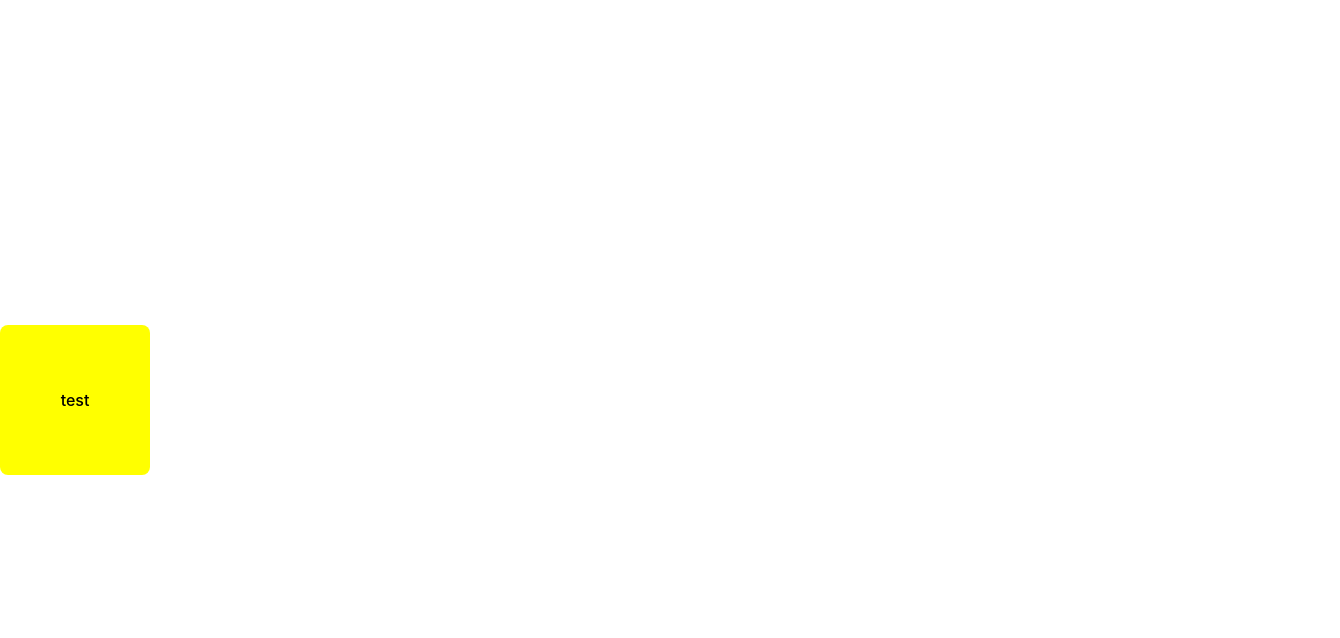
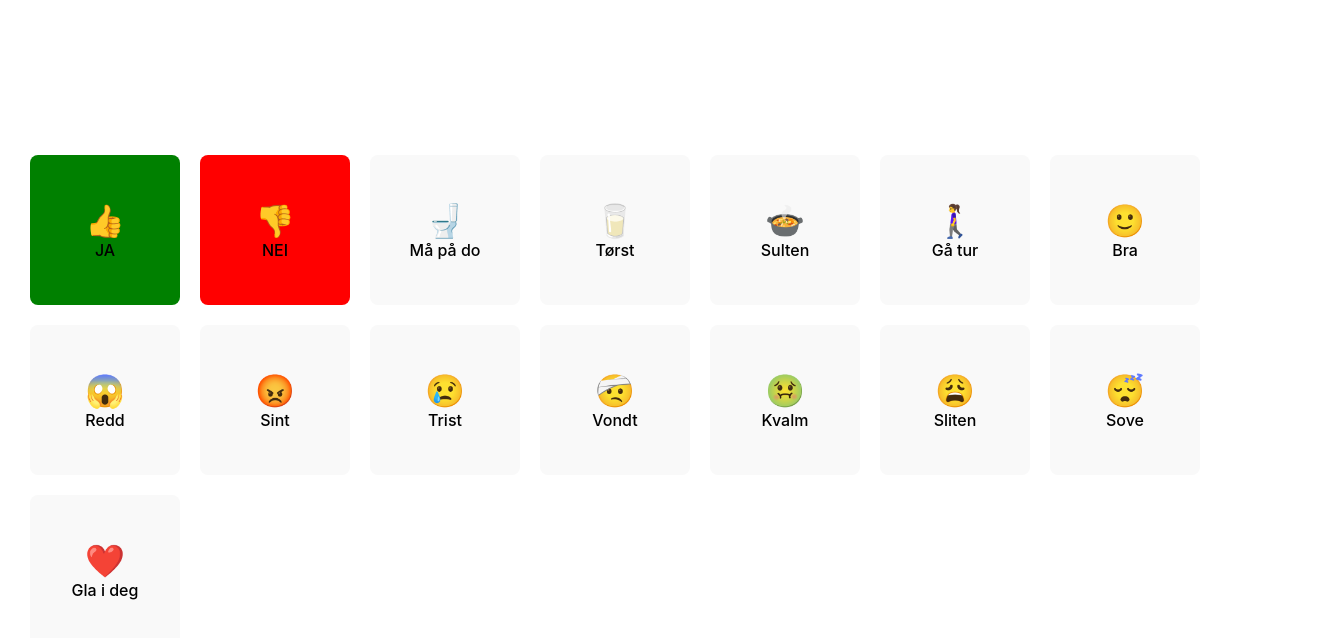
Before and after one commit to zweistein83/speechboard, a React (Vite) app: page / in a window 1280 px wide. Shown: the top 638 px of the page, 1340 px wide, since content can reach past the window. Built offline with nearby package versions, Linux system fonts and the light colour scheme.

Commit message:
buttons working

```diff
--- a/src/App.jsx
+++ b/src/App.jsx
@@ -5,15 +5,34 @@ import SoundButton from './components/soundButton/SoundButton'
 
 const Container = styled.div`
   display: flex;
+  gap: 20px;
+  width: 100vw;
+  overflow-y: hidden;
+  flex-wrap: wrap;
+  place-items: flex-start;
+  margin: 30px;
 `
 
 function App() {
 
-
   return (
     <>
       <Container>
-        <SoundButton/>
+        <SoundButton emoji={"👍"} labelText={"JA"} voiceText={"Ja"} buttonColor={"green"}/>
+        <SoundButton emoji={"👎"} labelText={"NEI"} voiceText={"Nei"} buttonColor={"red"}/>
+        <SoundButton emoji={"🚽"} labelText={"Må på do"} voiceText={"Eg må på do"}/>
+        <SoundButton emoji={"🥛"} labelText={"Tørst"} voiceText={"Eg e tørst"}/>
+        <SoundButton emoji={"🍲"} labelText={"Sulten"} voiceText={"Eg e sulten"}/>
+        <SoundButton emoji={"🚶‍♀️"} labelText={"Gå tur"} voiceText={"Eg vil ut å gå"}/>
+        <SoundButton emoji={"🙂"} labelText={"Bra"} voiceText={"Det går  bra"}/>
+        <SoundButton emoji={"😱"} labelText={"Redd"} voiceText={"Eg e redd"}/>
+        <SoundButton emoji={"😡"} labelText={"Sint"} voiceText={"Eg e sint"}/>
+        <SoundButton emoji={"😢"} labelText={"Trist"} voiceText={"Eg e lei mæ"}/>
+        <SoundButton emoji={"🤕"} labelText={"Vondt"} voiceText={"Det gjør vondt"}/>
+        <SoundButton emoji={"🤢"} labelText={"Kvalm"} voiceText={"Eg e kvalm"}/>
+        <SoundButton emoji={"😩"} labelText={"Sliten"} voiceText={"Eg e sliten"}/>
+        <SoundButton emoji={"😴"} labelText={"Sove"} voiceText={"Eg vil sove"}/>
+        <SoundButton emoji={"❤️"} labelText={"Gla i deg"} voiceText={"Gla i dæg!"}/>
       </Container>
 
     </>
--- a/src/components/soundButton/SoundButton.jsx
+++ b/src/components/soundButton/SoundButton.jsx
@@ -3,15 +3,34 @@ import styled from '@emotion/styled'
 const Container = styled.button`
     width: 150px;
     height: 150px;
-    background-color: yellow;
+    background-color: ${props => props.buttonColor};
+
+`
+
+const Emoji = styled.div`
+    font-size: 2rem;
+`
+const Label = styled.div`
+    font-size: 1rem;
 `
 
 
 
-const SoundButton =()=>{
+const SoundButton =({emoji, labelText, voiceText, buttonColor})=>{
+    const voices = speechSynthesis.getVoices();
+    const speech = new SpeechSynthesisUtterance();
+    speech.lang = "NO-nb"
+    speech.pitch = 2
+    speech.rate = 1
+    speech.text = voiceText;
+
+
+
+    console.log(voices);
     return (
-        <Container>
-                test
+        <Container buttonColor={buttonColor} onClick={()=>{speechSynthesis.speak(speech)}}>
+            <Emoji>{emoji}</Emoji>
+                <Label>{labelText}</Label>
 
         </Container>
     )
```
